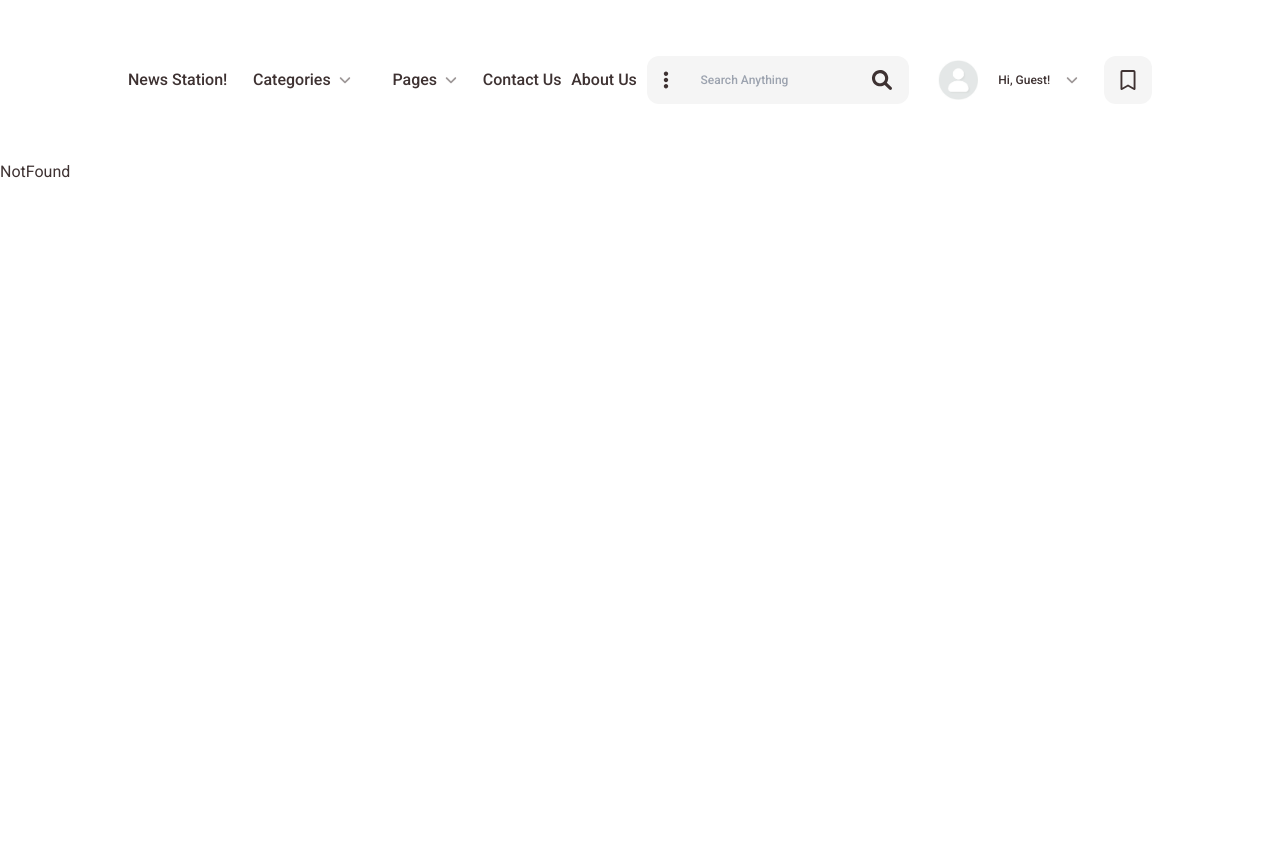
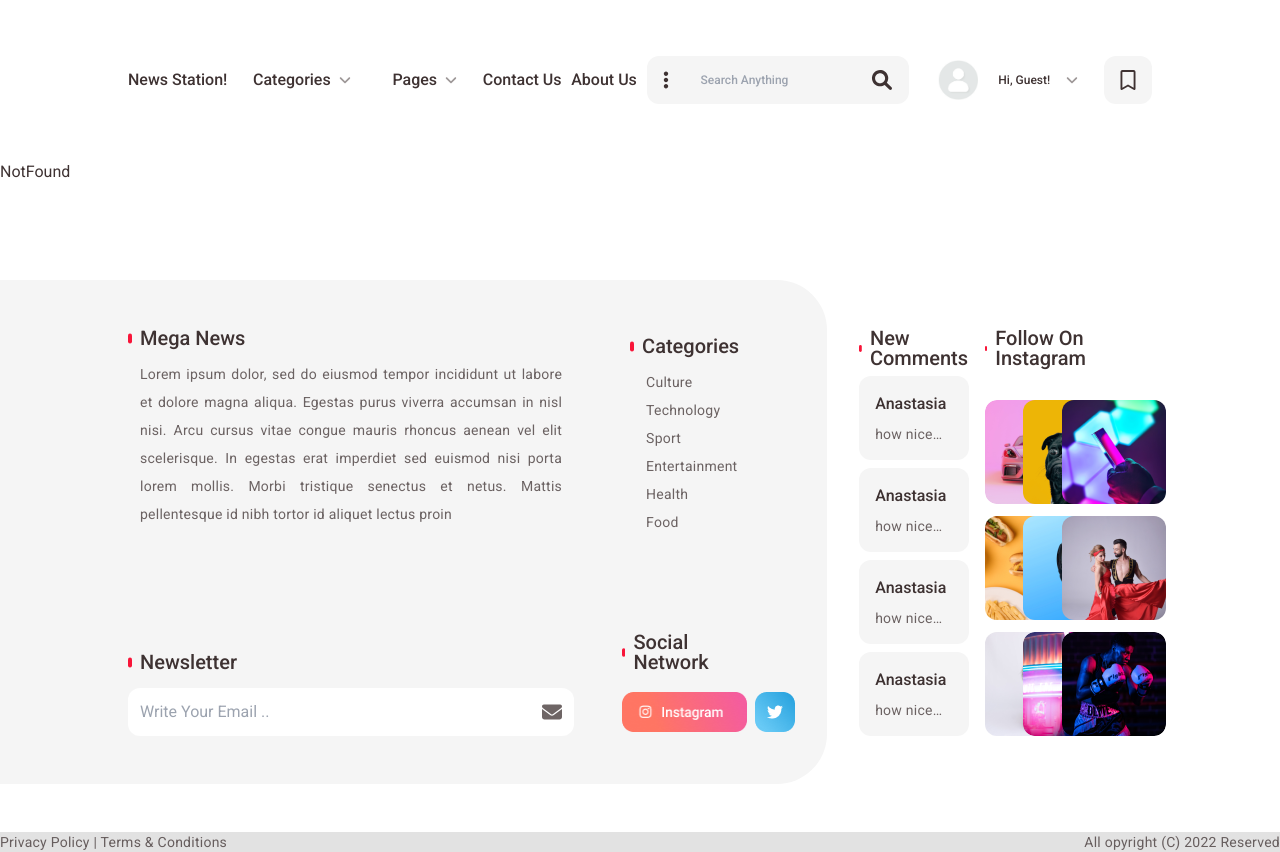
Before and after one commit to dlooz8/express-react-news-station, a React (Vite) app in the folder client/: page / in a window 1280 px wide. Before the commit the page ends 800 px from the top, so only its background shows below. Built offline with nearby package versions, Linux system fonts and the light colour scheme; no server answers.

Commit message:
move components

```diff
--- a/client/src/App.jsx
+++ b/client/src/App.jsx
@@ -1,6 +1,7 @@
 import { createBrowserRouter, RouterProvider, Outlet } from 'react-router-dom';
 import Registration from './pages/Registration';
 import UserProfile from './pages/UserProfile';
+import Footer from './components/Footer';
 import Navbar from './components/Navbar';
 import NotFound from './pages/NotFound';
 import SignIn from './pages/SignIn';
@@ -17,6 +18,9 @@ const HeaderLayout = () => {
         <Navbar authContext={ {isAuth, setIsAuth} }/>
       </header>
       <Outlet context={[ isAuth, setIsAuth ]} />
+      <footer>
+        <Footer />
+      </footer>
     </>
   )
 };
--- a/client/src/pages/Main.jsx
+++ b/client/src/pages/Main.jsx
@@ -18,7 +18,6 @@ function Main() {
       <NewPosts />
       <Weather />
       <TrendyPosts />
-      <Footer />
     </div>
   );
 }
```
